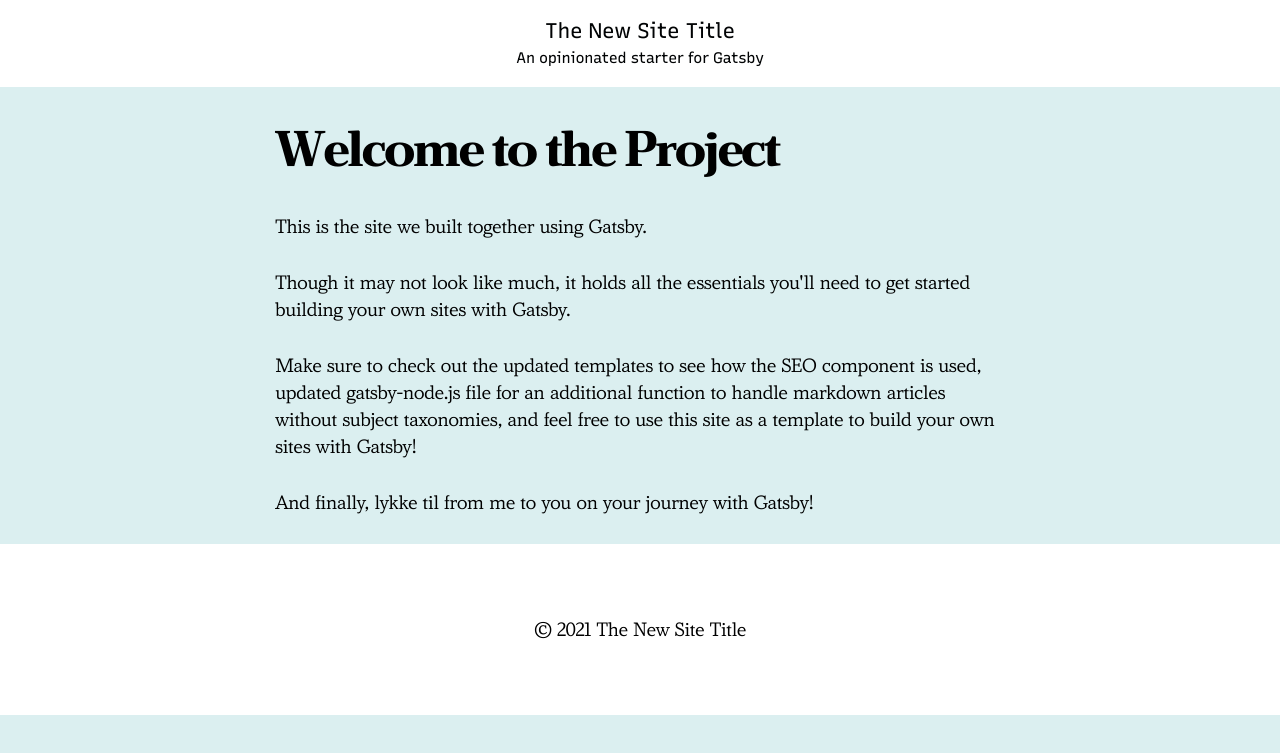
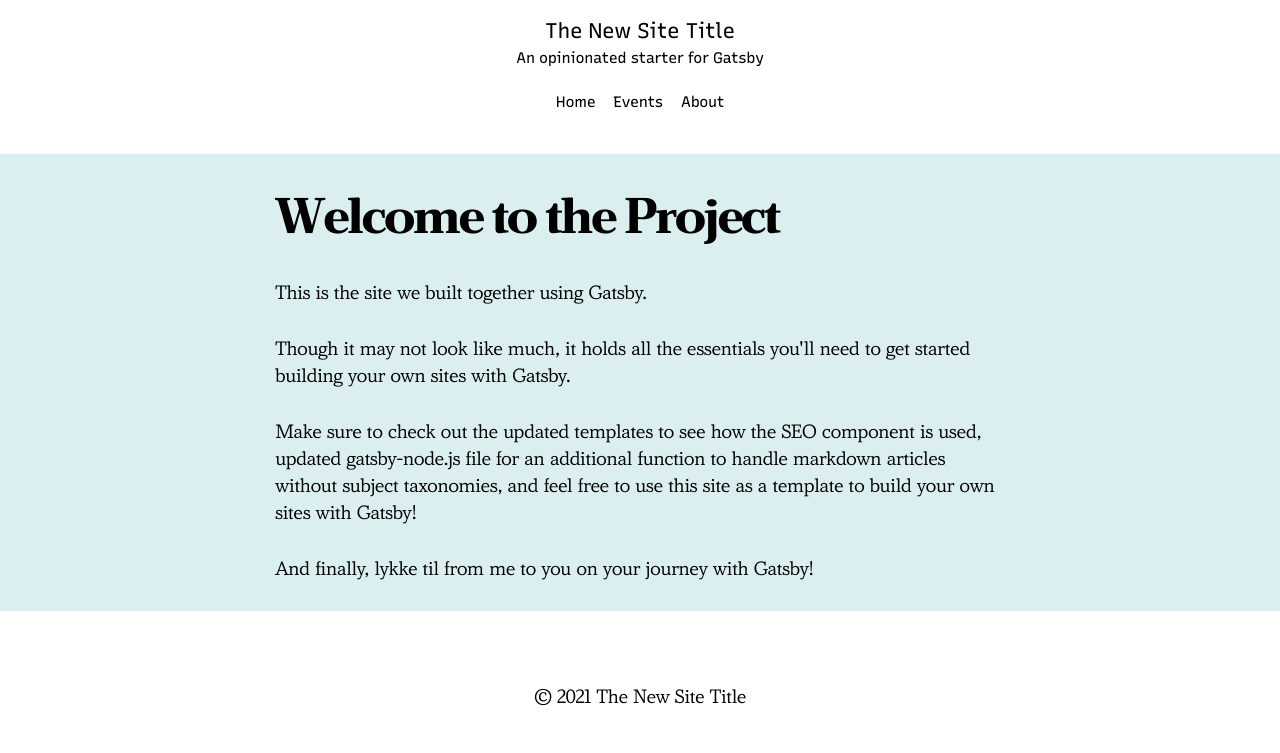
Before and after one commit to LinkedInLearning/learning-gatsby-3156789, a Gatsby site: page / in a window 1280 px wide. Shown: the part 95-848 px from the top of the page. Before the commit the page ends 810 px from the top, so only its background shows below. Built offline with nearby package versions, Linux system fonts and the light colour scheme; Gatsby itself is replaced by a stand-in of ours.

Commit message:
Challenge solution

```diff
--- a/src/components/Header.js
+++ b/src/components/Header.js
@@ -1,6 +1,8 @@
 import * as React from "react"
 import { Link } from "gatsby"
 import PropTypes from "prop-types"
+
+import Mainnav from "./Mainnav"
 
 import * as styles from "./header.module.css"
 
@@ -19,6 +21,7 @@ const Header = ({ siteTitle, siteDescription }) => (
         <div>{siteDescription}</div>
       </Link>
     </div>
+    <Mainnav />
   </header>
 )
 
--- a/src/components/mainnav.js
+++ b/src/components/mainnav.js
@@ -0,0 +1,24 @@
+import * as React from "react"
+import { Link } from "gatsby"
+
+import * as styles from "./mainnav.module.css"
+
+const Mainnav = () => {
+  return (
+    <nav className={styles.navigation}>
+      <ul>
+        <li>
+          <Link to="/">Home</Link>
+        </li>
+        <li>
+          <Link to="/events">Events</Link>
+        </li>
+        <li>
+          <Link to="/about">About</Link>
+        </li>
+      </ul>
+    </nav>
+  )
+}
+
+export default Mainnav
```
